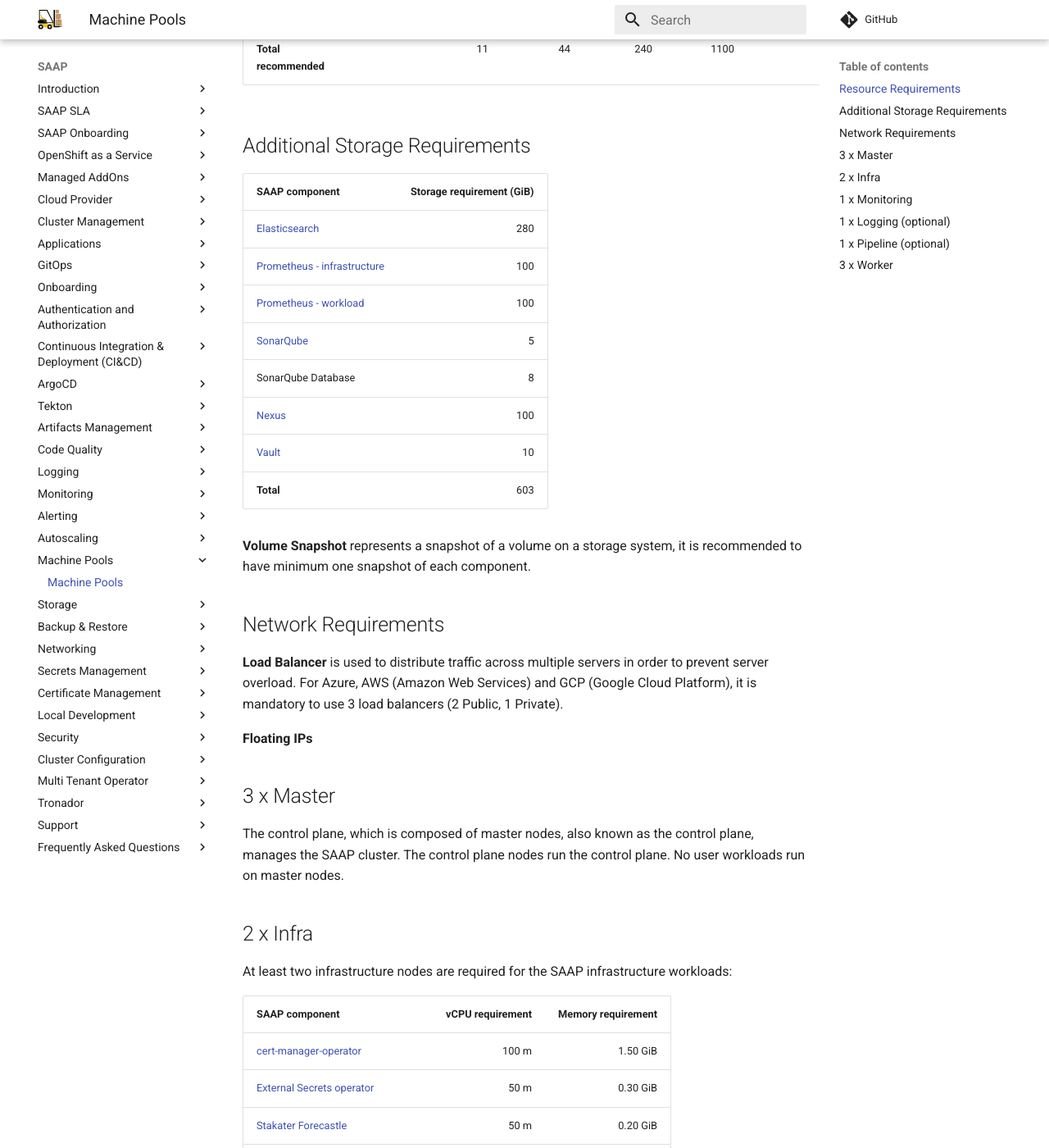
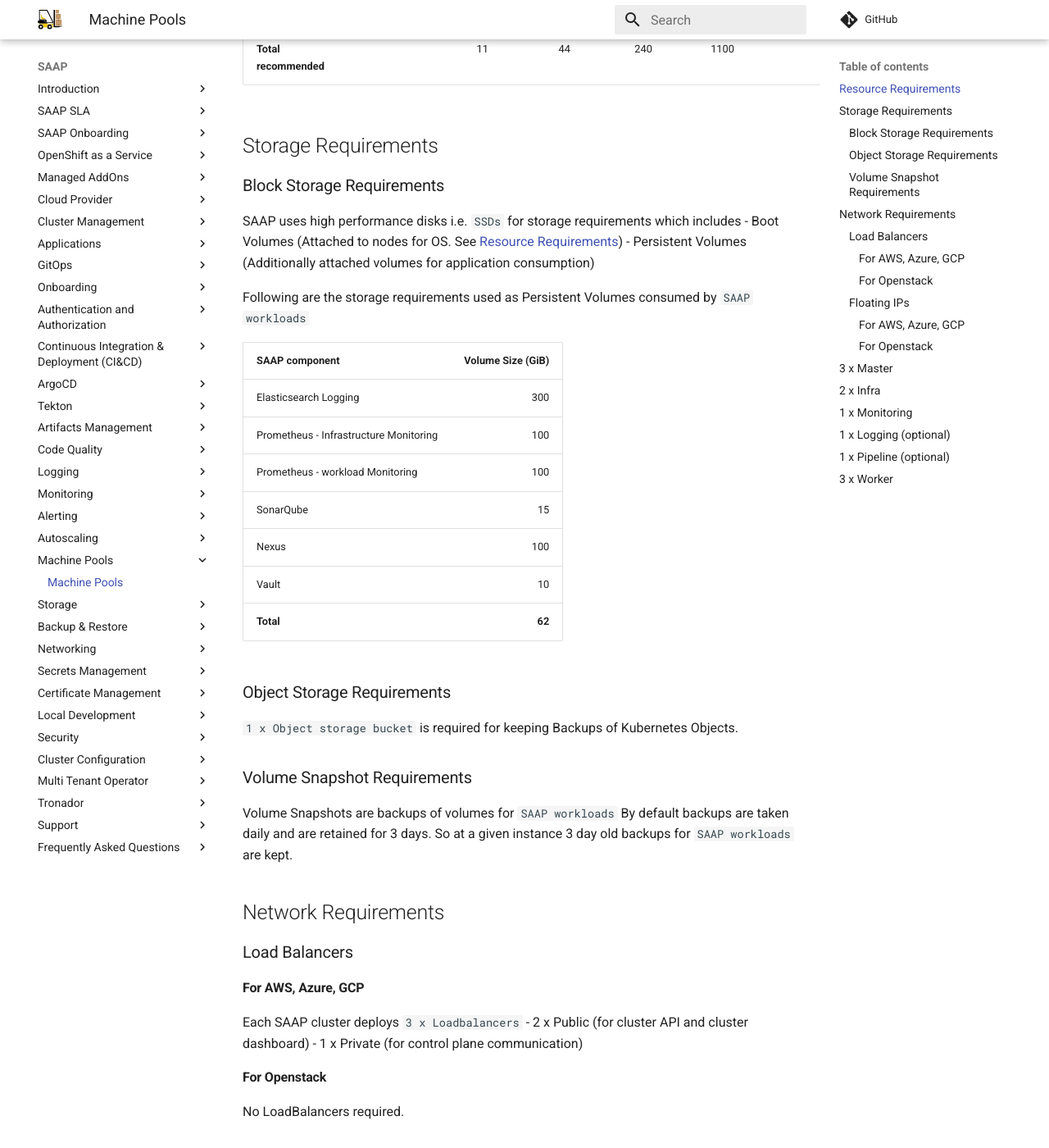
Before and after one commit to stakater/stakater-docs, an MkDocs documentation site: the page built from docs/content/sre/machinepools/machinepools.md, in a window 1280 px wide and 1400 px high, scrolled down 1053 px. Shown: the whole window at 82% size. Built offline with MkDocs 1.6.1 and Material for MkDocs 9.7.7, drawn with Linux system fonts in a browser that asks for light colours; comment, search, counter and statistics services are not loaded; some of the changed text lies outside the part shown.

Commit message:
Add network requirements

```diff
--- a/docs/content/sre/machinepools/machinepools.md
+++ b/docs/content/sre/machinepools/machinepools.md
@@ -23,25 +23,58 @@ The overall minimum resource requirements are:
 | **Total minimum** | | 9 | 36 | 208 | 900 | |
 | **Total recommended** | | 11 | 44 | 240 | 1100 | |
 
-## Additional Storage Requirements
+## Storage Requirements
+### Block Storage Requirements
 
-| SAAP component | Storage requirement (GiB)|
+SAAP uses high performance disks i.e. `SSDs` for storage requirements which includes
+- Boot Volumes (Attached to nodes for OS. See [Resource Requirements](#resource-requirements))
+- Persistent Volumes (Additionally attached volumes for application consumption)
+
+Following are the storage requirements used as Persistent Volumes consumed by `SAAP workloads`
+
+| SAAP component | Volume Size (GiB)|
 |---|---:|
-| [Elasticsearch](https://github.com/elastic/elasticsearch) | 280  |
-| [Prometheus - infrastructure](https://github.com/prometheus/prometheus) | 100  |
-| [Prometheus - workload](https://github.com/prometheus/prometheus)| 100 |
-| [SonarQube](https://github.com/SonarSource/sonarqube) | 5  |
-| SonarQube Database | 8 |
-| [Nexus](https://github.com/sonatype/nexus-public) | 100  |
-| [Vault](https://github.com/hashicorp/vault) | 10 |
-| **Total** | 603 |
+| Elasticsearch Logging | 300  |
+| Prometheus - Infrastructure Monitoring | 100  |
+| Prometheus - workload Monitoring| 100 |
+| SonarQube | 15 |
+| Nexus | 100 |
+| Vault | 10 |
+| **Total** | **62** |
 
-**Volume Snapshot**  represents a snapshot of a volume on a storage system, it is recommended to have minimum one snapshot of each component.
+### Object Storage Requirements
+
+`1 x Object storage bucket` is required for keeping Backups of Kubernetes Objects.
+
+
+
+### Volume Snapshot Requirements
+
+Volume Snapshots are backups of volumes for `SAAP workloads`
+By default backups are taken daily and are retained for 3 days. So at a given instance 3 day old backups for `SAAP workloads` are kept.
+
 ## Network Requirements
 
-**Load Balancer** is used to distribute traffic across multiple servers in order to prevent server overload. For Azure, AWS (Amazon Web Services) and GCP (Google Cloud Platform), it is mandatory to use 3 load balancers (2 Public, 1 Private).
+### Load Balancers
 
-**Floating IPs**
+#### For AWS, Azure, GCP
+
+Each SAAP cluster deploys `3 x Loadbalancers`
+- 2 x Public (for cluster API and cluster dashboard)
+- 1 x Private (for control plane communication)
+
+#### For Openstack
+
+No LoadBalancers required.
+
+### Floating IPs
+#### For AWS, Azure, GCP
+
+No additional Floating IPs/Public IPs are required
+#### For Openstack
+
+`2 x Floating IPs` are required (for cluster API and cluster dashboard)
+
 ## 3 x Master
 
 The control plane, which is composed of master nodes, also known as the control plane, manages the SAAP cluster. The control plane nodes run the control plane. No user workloads run on master nodes.
@@ -52,20 +85,20 @@ At least two infrastructure nodes are required for the SAAP infrastructure workl
 
 | SAAP component | vCPU requirement | Memory requirement |
 |---|---:|---:|
-| [cert-manager-operator](https://github.com/openshift/cert-manager-operator)  | 100 m  | 1.50 GiB  |
+| [cert-manager](https://github.com/cert-manager/cert-manager)  | 100 m  | 1.50 GiB  |
 | [External Secrets operator](https://github.com/external-secrets/external-secrets) | 50 m  | 0.30 GiB  |
 | [Stakater Forecastle](https://github.com/stakater/Forecastle)  | 50 m  | 0.20 GiB  |
 | [group-sync-operator](https://github.com/redhat-cop/group-sync-operator)  | 50 m  | 0.10 GiB  |
 | [Helm operator](https://github.com/fluxcd/helm-operator) | 500 m  | 0.80 GiB  |
 | [Stakater Ingress Monitor Controller](https://github.com/stakater/IngressMonitorController)  | 150 m  | 0.60 GiB  |
-| [Kubehealth](https://github.com/arehmandev/kubehealth) | 150 m  | 0.40 GiB  |
+| Kubehealth (SAAP components monitoring) | 150 m  | 0.40 GiB  |
 | [Kubernetes replicator](https://github.com/mittwald/kubernetes-replicator) | 50 m  | 0.30 GiB  |
 | [Stakater Multi Tenant Operator](https://docs.stakater.com/content/sre/multi-tenant-operator/overview.html)  | 600 m  | 1.20 GiB  |
 | [Nexus](https://github.com/sonatype/nexus-public)  | 200 m  | 1.60 GiB  |
 | [OpenShift GitOps](https://docs.openshift.com/container-platform/4.7/cicd/gitops/understanding-openshift-gitops.html)  | 530 m  | 0.50 GiB  |
-| [OpenShift Image Registry](https://github.com/openshift/image-registry) | 50 m  | 0.40 GiB  |
+| [OpenShift Image Registry](https://docs.openshift.com/container-platform/4.11/registry/index.html) | 50 m  | 0.40 GiB  |
 | [OpenShift Router](https://docs.openshift.com/container-platform/4.11/networking/ingress-operator.html)  | 300 m  |  0.30 GiB  |
-| [SonarQube](https://github.com/SonarSource/sonarqube)  | 350 m  | 1.50 GiB  |
+| [SonarQube](https://www.sonarqube.org/)  | 350 m  | 1.50 GiB  |
 | [Stakater Konfigurator](https://github.com/stakater/Konfigurator) | 20 m  | 0.30 GiB  |
 | [Stakater Reloader](https://github.com/stakater/Reloader) | 20 m  | 0.50 GiB  |
 | [Stakater Tronador](https://docs.stakater.com/content/sre/tronador/overview.html)  | 100 m  | 0.20 GiB  |
@@ -78,7 +111,7 @@ No user workloads run on infrastructure nodes.
 
 ## 1 x Monitoring
 
-Monitoring components to monitor SAAP workloads and user workloads are deployed on monitoring nodes. The monitoring stack includes the Prometheus stack (Prometheus, Grafana and Alertmanager).
+Monitoring components to monitor `SAAP workloads` and user workloads are deployed on monitoring nodes. The monitoring stack includes the Prometheus stack (Prometheus, Grafana and Alertmanager).
 
 Minimum one monitoring node must be used for all production deployments. For high availability consider using two monitoring nodes.
 
```
